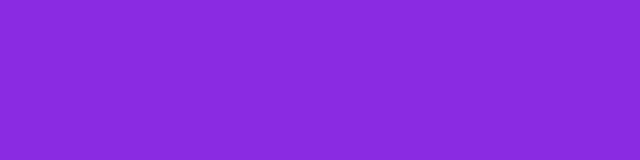
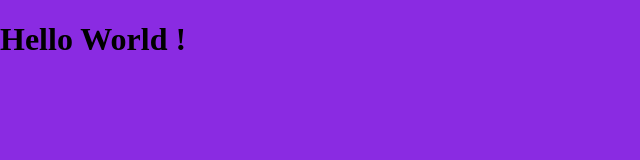
Before and after one commit to Jack-Chy/quote, a plain HTML site: page index.html in a window 1280 px wide. Shown: the whole page, without its empty margins (0-640 px from the left). Drawn offline with Linux system fonts and the light colour scheme.

Commit message:
hello world!

```diff
--- a/index.html
+++ b/index.html
@@ -10,7 +10,7 @@
     <link rel="stylesheet" href="style.css">
 </head>
 <body>
-    <i class="fa-solid fa-user-secret"></i>
+   <h1>Hello World !</h1>
     <script src="script.js"></script>
 </body>
 </html>
```
